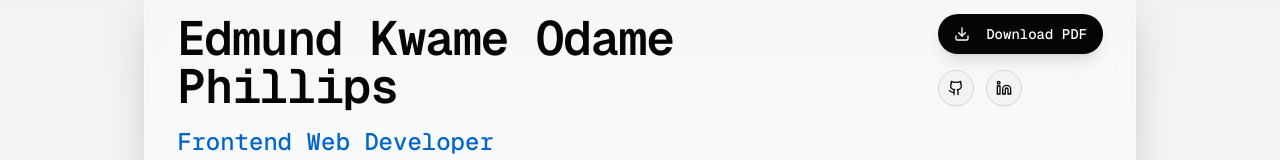
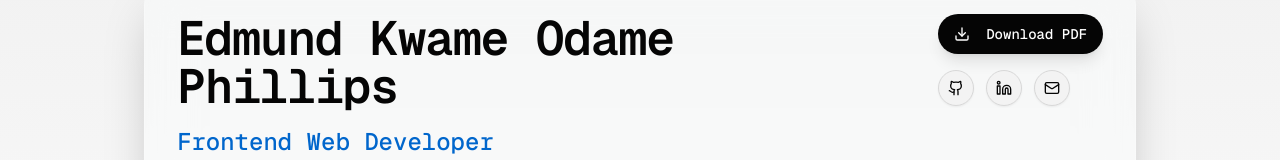
Before and after one commit to scriptkid03/edmund-phillips, a Next.js app: page /resume in a window 1280 px wide. Shown: the part 123-283 px from the top of the page. Built offline with nearby package versions, Linux system fonts and the light colour scheme.

Commit message:
feat: update personal information and links in Resume component for accuracy and consistency

```diff
--- a/src/app/resume/page.tsx
+++ b/src/app/resume/page.tsx
@@ -22,8 +22,9 @@ export default function Resume() {
     phone: "+233 20 896 8930",
     location: "Accra, Ghana",
     website: "edmund-phillips.vercel.app",
-    github: "scriptkid03",
-    linkedin: "edmund-phillips", // Replace with actual LinkedIn username
+    github: "https://github.com/scriptkid03",
+    mail: "edmundkophillips@gmail.com",
+    linkedin: "https://www.linkedin.com/in/edmund-k-o-phillips/", // Replace with actual LinkedIn username
   };
 
   const technicalSkills = {
@@ -89,7 +90,7 @@ export default function Resume() {
                 </p>
                 <div className='grid grid-cols-1 md:grid-cols-2 gap-4 text-foreground/70'>
                   <Link
-                    href={"mailto:edmundkophillips@gmail.com"}
+                    href={`mailto:${personalInfo.email}`}
                     className='flex items-center gap-3'
                   >
                     <Mail className='h-5 w-5 text-apple-blue' />
@@ -107,7 +108,7 @@ export default function Resume() {
                     <span className='text-sm'>{personalInfo.location}</span>
                   </div>
                   <Link
-                    href={"https://www.edmund-phillips.vercel.app"}
+                    href={`https://www.${personalInfo.website}`}
                     className='flex items-center gap-3'
                   >
                     <Globe className='h-5 w-5 text-apple-blue' />
@@ -132,14 +133,38 @@ export default function Resume() {
                     size='icon'
                     className='rounded-full'
                   >
-                    <Github className='h-5 w-5' />
+                    <Link
+                      href={personalInfo.github}
+                      target='_blank'
+                      rel='noopener noreferrer'
+                    >
+                      <Github className='h-5 w-5' />
+                    </Link>
                   </Button>
                   <Button
                     variant='outline'
                     size='icon'
                     className='rounded-full'
                   >
-                    <Linkedin className='h-5 w-5' />
+                    <Link
+                      href={personalInfo.linkedin}
+                      target='_blank'
+                      rel='noopener noreferrer'
+                    >
+                      <Linkedin className='h-5 w-5' />
+                    </Link>
+                  </Button>
+                  <Button
+                    variant='outline'
+                    size='icon'
+                    className='rounded-full'
+                  >
+                    <Link
+                      href={`mailto:${personalInfo.email}`}
+                      className='flex items-center gap-3'
+                    >
+                      <Mail className='h-5 w-5' />
+                    </Link>
                   </Button>
                 </div>
               </div>
@@ -247,7 +272,7 @@ export default function Resume() {
             </p>
             <div className='flex flex-wrap gap-4 justify-center'>
               <Button asChild size='lg' className='rounded-full shadow-lg'>
-                <Link href='mailto:edmundkophillips@gmail.com'>
+                <Link href={`mailto:${personalInfo.email}`}>
                   <Mail className='mr-2 h-5 w-5' />
                   Contact Me
                 </Link>
--- a/src/components/footer.tsx
+++ b/src/components/footer.tsx
@@ -97,7 +97,7 @@ function Footer() {
           </div> */}
             <div className='text-center max-md:mb-16'>
               <p className='text-sm text-muted-foreground'>
-                © {new Date().getFullYear()} Edmund Phillips.
+                © {new Date().getFullYear()} Edmund Phillips.{" "}
                 <br className='lg:hidden' />
                 All rights reserved.
               </p>
```
